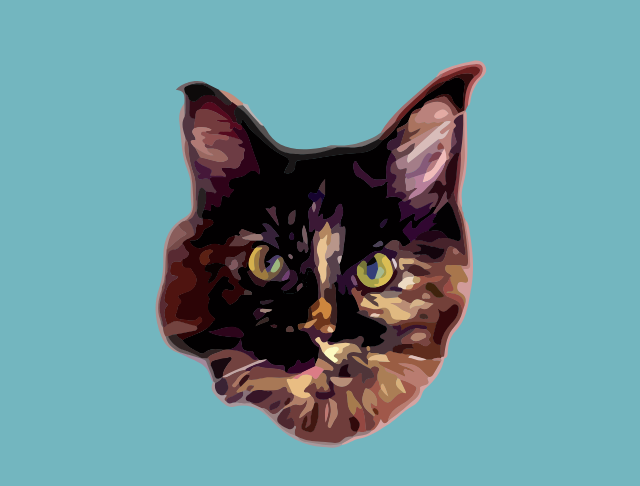
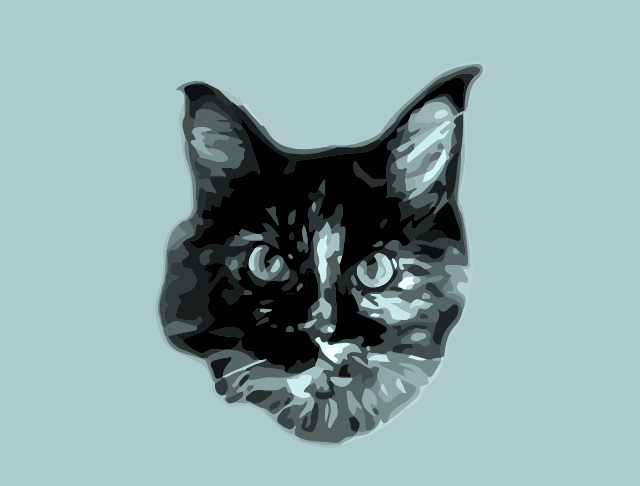
Before and after one commit to catdad-experiments/catdad-experiments.github.io, a plain HTML site: page index.html in a window 1280 px wide. Shown: the part 146-632 px from the top of the page, without its empty margins (321-961 px from the left). Drawn offline with Linux system fonts and the light colour scheme.

Commit message:
applying svg filter to body of the site

```diff
--- a/index.html
+++ b/index.html
@@ -13,6 +13,8 @@
       background: #73b6bf;
       width: 100%;
       height: 100%;
+
+      filter: url(filter.svg#myfilter);
     }
 
     .container {
```
Also changed, not shown: filter.svg (added).
